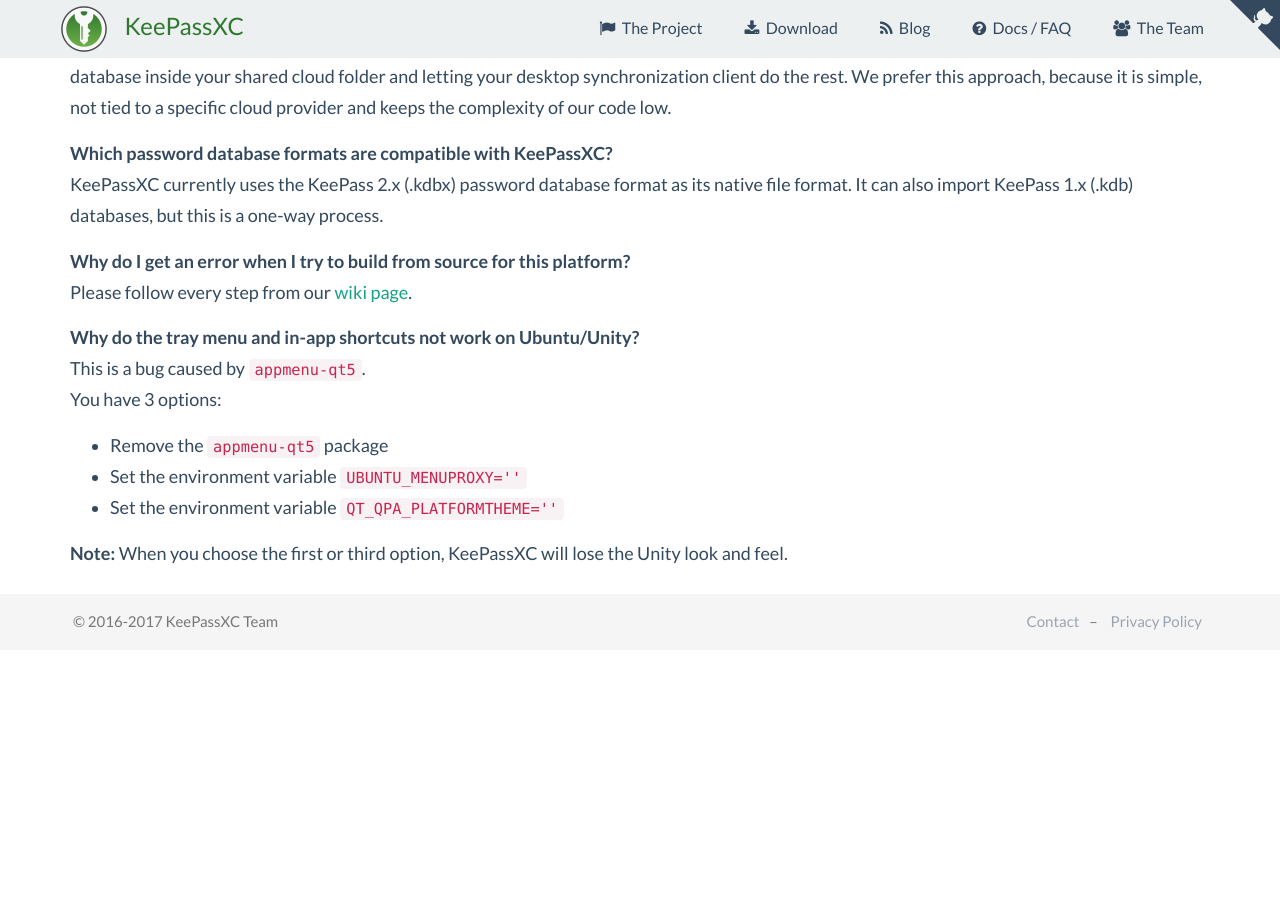
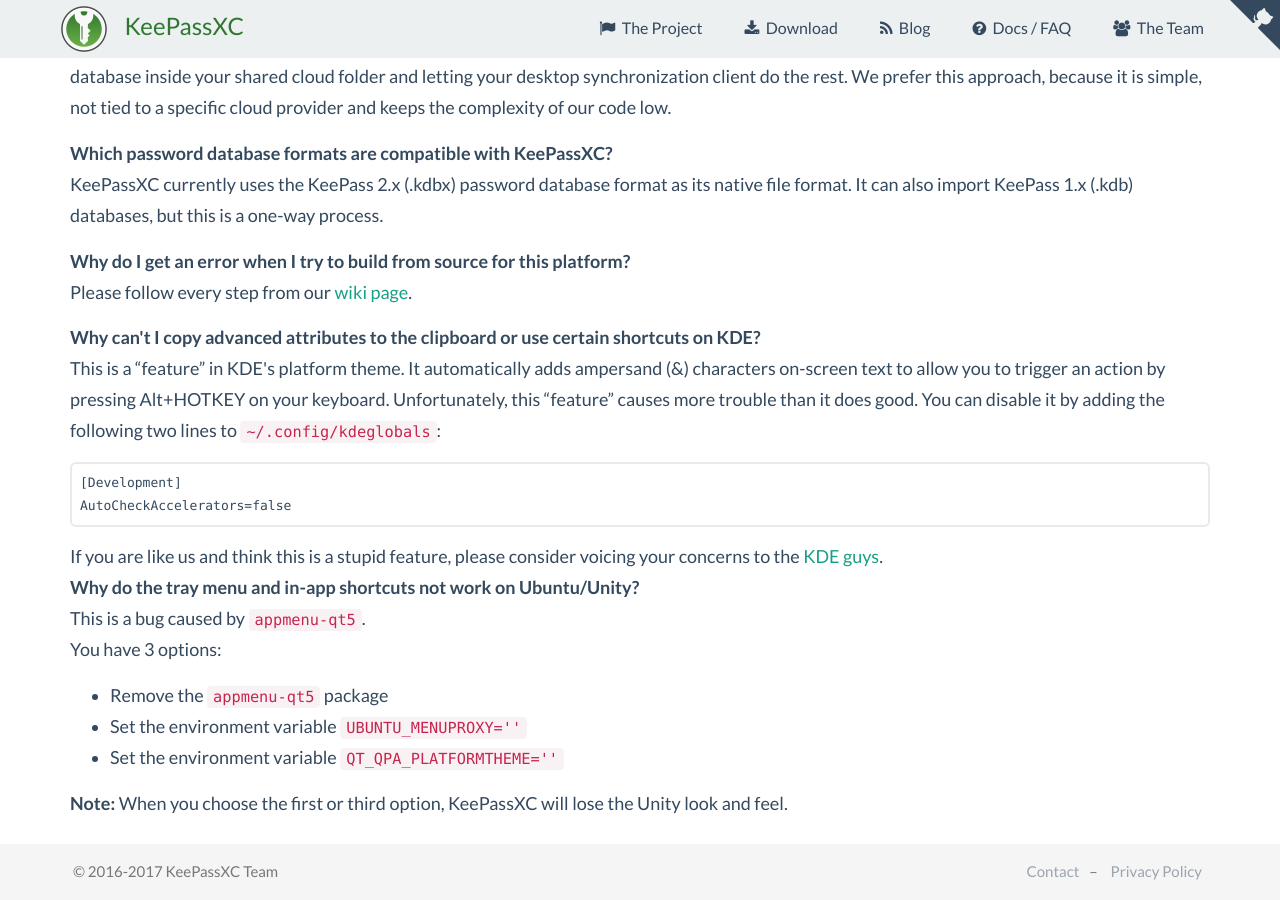
Before and after one commit to keepassxreboot/keepassxc-org, a Jekyll site: the page built from docs.html, in a window 1280 px wide and 900 px high, scrolled down 1037 px. Built offline with Jekyll 4.4.1, drawn with Linux system fonts in a browser that asks for light colours; comment, search, counter and statistics services are not loaded; before the commit the page ends 1687 px from its top, so only the background shows below that.

Commit message:
Add FAQ entry about KDE ampersands

```diff
--- a/docs.html
+++ b/docs.html
@@ -51,7 +51,7 @@
         the complexity of our code low.
 
     <p class="faq">
-    <span>Which password database formats are compatible with KeePassXC?</span><br/>
+    <span>Which password database formats are compatible with KeePassXC?</span><br>
         KeePassXC currently uses the KeePass 2.x (.kdbx) password database format as its native file format.
         It can also import KeePass 1.x (.kdb) databases, but this is a one-way process.
 
@@ -59,6 +59,17 @@
     <span>Why do I get an error when I try to build from source for this platform?</span><br>
         Please follow every step from our
         <a href="https://github.com/keepassxreboot/keepassxc/wiki/Building-KeePassXC">wiki page</a>.
+
+    <p class="faq">
+    <span>Why can't I copy advanced attributes to the clipboard or use certain shortcuts on KDE?</span><br>
+        This is a “feature” in KDE's platform theme. It automatically adds ampersand (&amp;) characters on-screen text
+        to allow you to trigger an action by pressing Alt+HOTKEY on your keyboard. Unfortunately, this “feature”
+        causes more trouble than it does good. You can disable it by adding the following two lines to
+        <code>~/.config/kdeglobals</code>:
+        <pre><code>[Development]
+AutoCheckAccelerators=false</code></pre>
+        If you are like us and think this is a stupid feature, please consider voicing your concerns to the
+        <a href="https://bugs.kde.org/show_bug.cgi?id=337491">KDE guys</a>.
 
     <p class="faq">
     <span>Why do the tray menu and in-app shortcuts not work on Ubuntu/Unity?</span><br>
```
